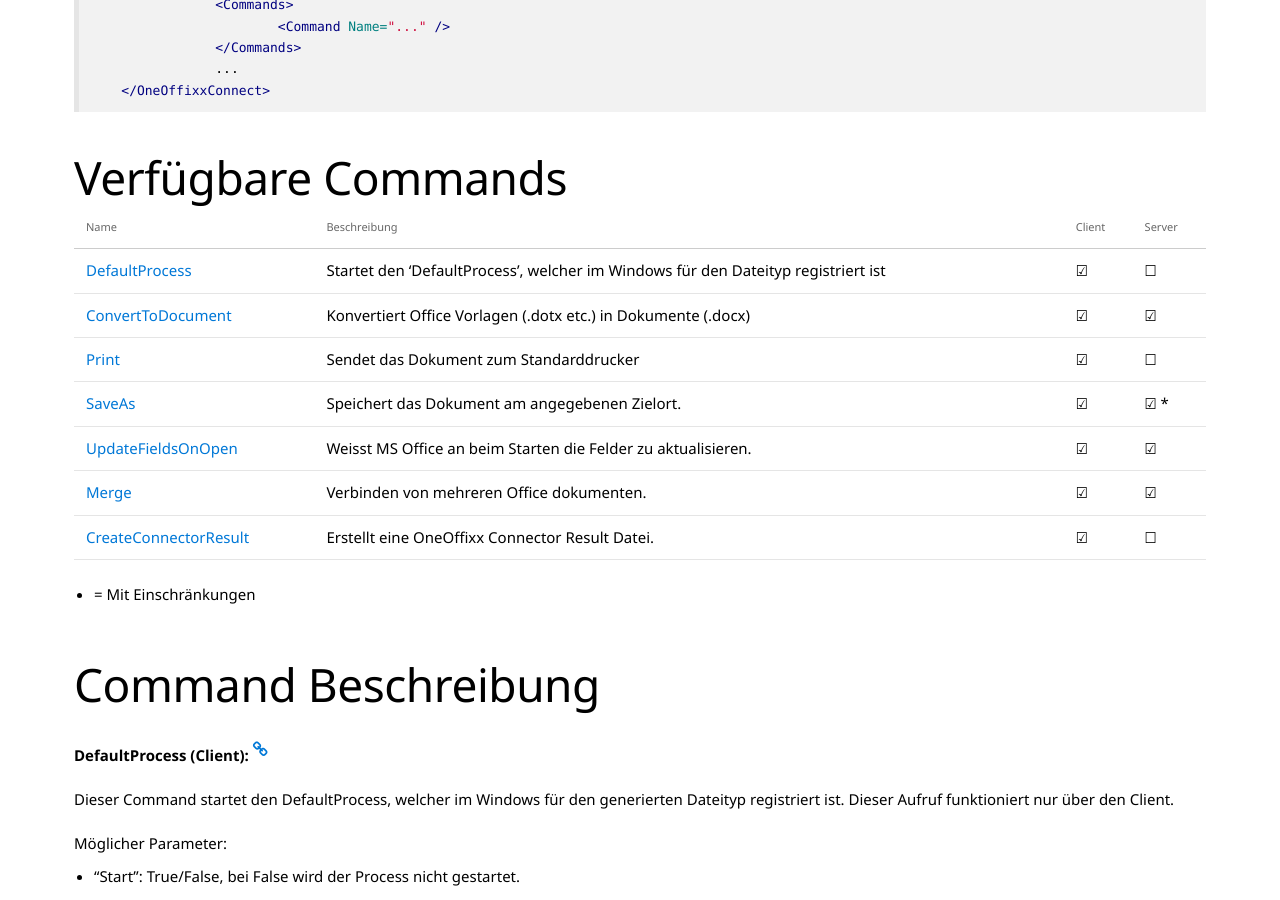
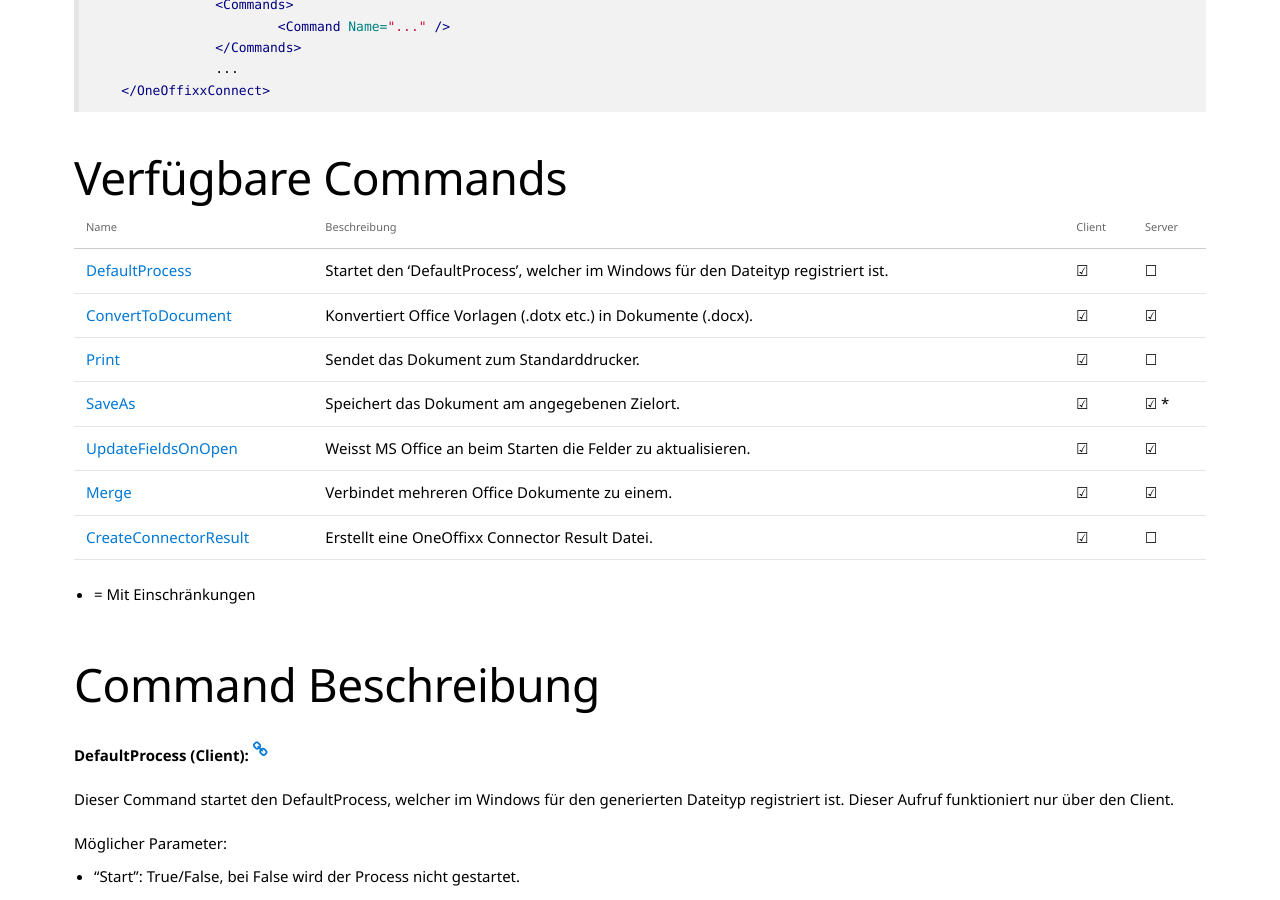
Before and after one commit to primesoft-group/oneoffixx-docs, a Jekyll site: the page built from _pages/connect/de/connect-commands.md, in a window 1280 px wide and 900 px high, scrolled down 932 px. Built offline with Jekyll 4.4.1, drawn with Linux system fonts in a browser that asks for light colours; nearby versions of some CDN libraries; some web fonts are replaced.

Commit message:
Update connect-commands.md

```diff
--- a/_pages/connect/de/connect-commands.md
+++ b/_pages/connect/de/connect-commands.md
@@ -43,12 +43,12 @@
 {:.table .table-striped}
 | Name | Beschreibung | Client | Server
 | ---- | --- | --- | ---
-| [DefaultProcess](#defaultprocess) | Startet den 'DefaultProcess', welcher im Windows für den Dateityp registriert ist | ☑ | ☐
-| [ConvertToDocument](#converttodocument) | Konvertiert Office Vorlagen (.dotx etc.) in Dokumente (.docx) |  ☑ | ☑
-| [Print](#print) | Sendet das Dokument zum Standarddrucker | ☑ | ☐
+| [DefaultProcess](#defaultprocess) | Startet den 'DefaultProcess', welcher im Windows für den Dateityp registriert ist. | ☑ | ☐
+| [ConvertToDocument](#converttodocument) | Konvertiert Office Vorlagen (.dotx etc.) in Dokumente (.docx). |  ☑ | ☑
+| [Print](#print) | Sendet das Dokument zum Standarddrucker. | ☑ | ☐
 | [SaveAs](#saveas) | Speichert das Dokument am angegebenen Zielort.  | ☑ | ☑ *
 | [UpdateFieldsOnOpen](#updatefieldsonopen) | Weisst MS Office an beim Starten die Felder zu aktualisieren. |  ☑ | ☑
-| [Merge](#merge) | Verbinden von mehreren Office dokumenten. |  ☑ | ☑
+| [Merge](#merge) | Verbindet mehreren Office Dokumente zu einem. |  ☑ | ☑
 | [CreateConnectorResult](#createconnectorresult) | Erstellt eine OneOffixx Connector Result Datei. | ☑ | ☐
 
 * = Mit Einschränkungen
```
